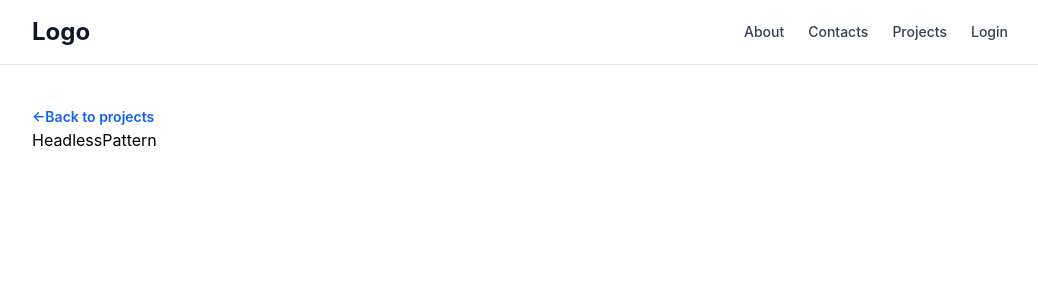
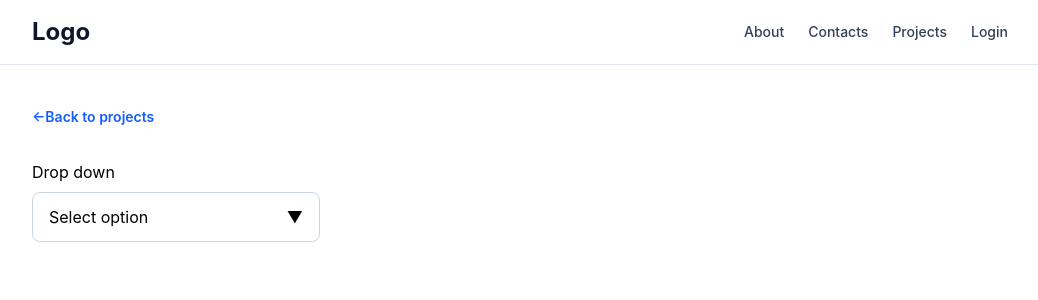
Before and after one commit to Manoj98Gopal/ReactProjects, a React (Vite) app in the folder 01_project/: page /projects/headless-components in a window 1280 px wide. Shown: the top 300 px of the page, without its empty margins (120-1158 px from the left). Built offline with nearby package versions, Linux system fonts and the light colour scheme.

Commit message:
headless useSelect hook and dropdown created

```diff
--- /dev/null
+++ b/01_project/src/projects/componentPattrens/headless/DropDownSelect.jsx
@@ -0,0 +1,80 @@
+import useSelect from "./useSelect";
+
+const DropDownSelect = ({ options, onChange }) => {
+
+  const {
+    ref,
+    isOpen,
+    selected,
+
+    getToggleProps,
+    getListProps,
+    getOptionProps
+
+  } = useSelect({ options, onChange });
+
+  return (
+    <div
+      ref={ref}
+      className="relative w-72"
+    >
+
+      <button
+        {...getToggleProps()}
+        className="
+          flex
+          w-full
+          items-center
+          justify-between
+          rounded-lg
+          border
+          border-slate-300
+          bg-white
+          px-4
+          py-3
+        "
+      >
+        <span>
+          {selected || "Select option"}
+        </span>
+
+        <span>
+          {isOpen ? "▲" : "▼"}
+        </span>
+      </button>
+
+      {isOpen && (
+        <ul
+          {...getListProps()}
+          className="
+            absolute
+            mt-2
+            w-full
+            rounded-lg
+            border
+            bg-white
+            shadow-lg
+          "
+        >
+          {options.map((option) => (
+            <li
+              key={option}
+              {...getOptionProps(option)}
+              className="
+                cursor-pointer
+                px-4
+                py-3
+                hover:bg-slate-100
+              "
+            >
+              {option}
+            </li>
+          ))}
+        </ul>
+      )}
+
+    </div>
+  );
+};
+
+export default DropDownSelect;
--- a/01_project/src/projects/componentPattrens/headless/HeadlessPattern.jsx
+++ b/01_project/src/projects/componentPattrens/headless/HeadlessPattern.jsx
@@ -1,9 +1,21 @@
-import React from 'react'
+import React, { useCallback } from "react";
+import DropDownSelect from "./DropDownSelect";
 
 const HeadlessPattern = () => {
+  const options = [null,"React", "Next.js", "Vue", "Angular"];
+
+  const handleChange = useCallback((option) => {
+    console.log("Selected option:", option);
+  }, []);
+
   return (
-    <div>HeadlessPattern</div>
-  )
-}
+    <div className="mt-8">
+      <div className="space-y-2">
+        <h1>Drop down</h1>
+        <DropDownSelect options={options} onChange={handleChange} />
+      </div>
+    </div>
+  );
+};
 
-export default HeadlessPattern
+export default HeadlessPattern;
--- /dev/null
+++ b/01_project/src/projects/componentPattrens/headless/useSelect.js
@@ -0,0 +1,43 @@
+import React, { useCallback, useRef, useState } from "react";
+
+const useSelect = ({ options, defaultValue, onChange }) => {
+  const [isOpen, setIsOpen] = useState(false);
+  const [selected, setSelected] = useState(defaultValue);
+
+  const ref = useRef(null);
+
+  const select = useCallback((option) => {
+    setSelected(option);
+    setIsOpen(false);
+    if (onChange) {
+      onChange(option);
+    }
+  }, [onChange]);
+  const getToggleProps = () => ({
+    onClick: () => setIsOpen((prev) => !prev),
+    "aria-haspopup": "listbox",
+    "aria-expanded": isOpen
+  });
+
+  const getListProps = () => ({
+    role: "listbox"
+  });
+
+  const getOptionProps = (option) => ({
+    role: "option",
+    "aria-selected": selected === option,
+    onClick: () => select(option)
+  });
+
+  return {
+    ref,
+    isOpen,
+    selected,
+    options,
+    getToggleProps,
+    getListProps,
+    getOptionProps
+  };
+};
+
+export default useSelect;
```
